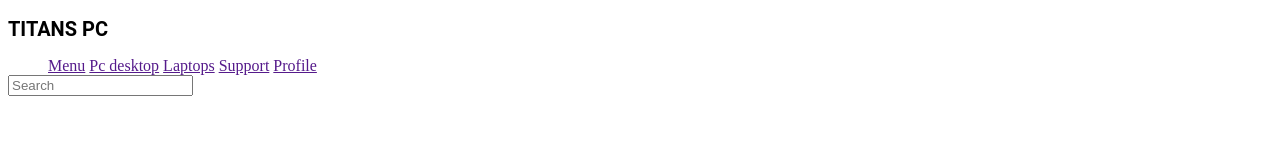
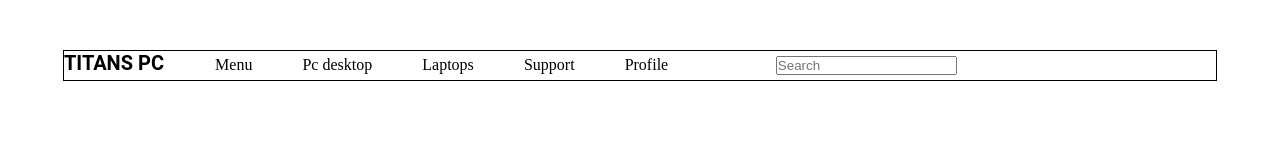
Before and after one commit to MADiazV1/TITANS-PC, a plain HTML site: page index.html in a window 1280 px wide. Drawn offline with Linux system fonts and the light colour scheme.

Commit message:
El menu tiene mas forma de menu, faltan varios detalles pero la idea ya esta hecha

```diff
--- a/index.html
+++ b/index.html
@@ -20,11 +20,9 @@
                 <li><a href="">Support</a></li>
                 <li><a href="">Profile</a></li>
             </ul>
+            <input type="text" id="search" placeholder="Search">
         </nav>
     </header>
 
-    <div>
-        <input type="text" id="search" placeholder="Search">
-    </div>
 </body>
 </html>
--- a/styles.css
+++ b/styles.css
@@ -1,8 +1,33 @@
+*{
+    margin: 0px;
+    padding: 0px;
+}
+
+#header{
+    margin: 50px auto;
+    width: 90%;
+    border: 1px solid black;
+    text-align: left;
+
+}
+
 ul, li{
     display: inline;
+    margin: 5px 2%;
+}
+
+a{
+    color: black;
+    text-decoration: none;
 }
 
 h1{
     font-family: Roboto, sans-serif;
     font-size: 20px;
+    display: inline;
 }
+
+#search{
+    display: inline;
+    margin: 5px 5%;
+}
```
